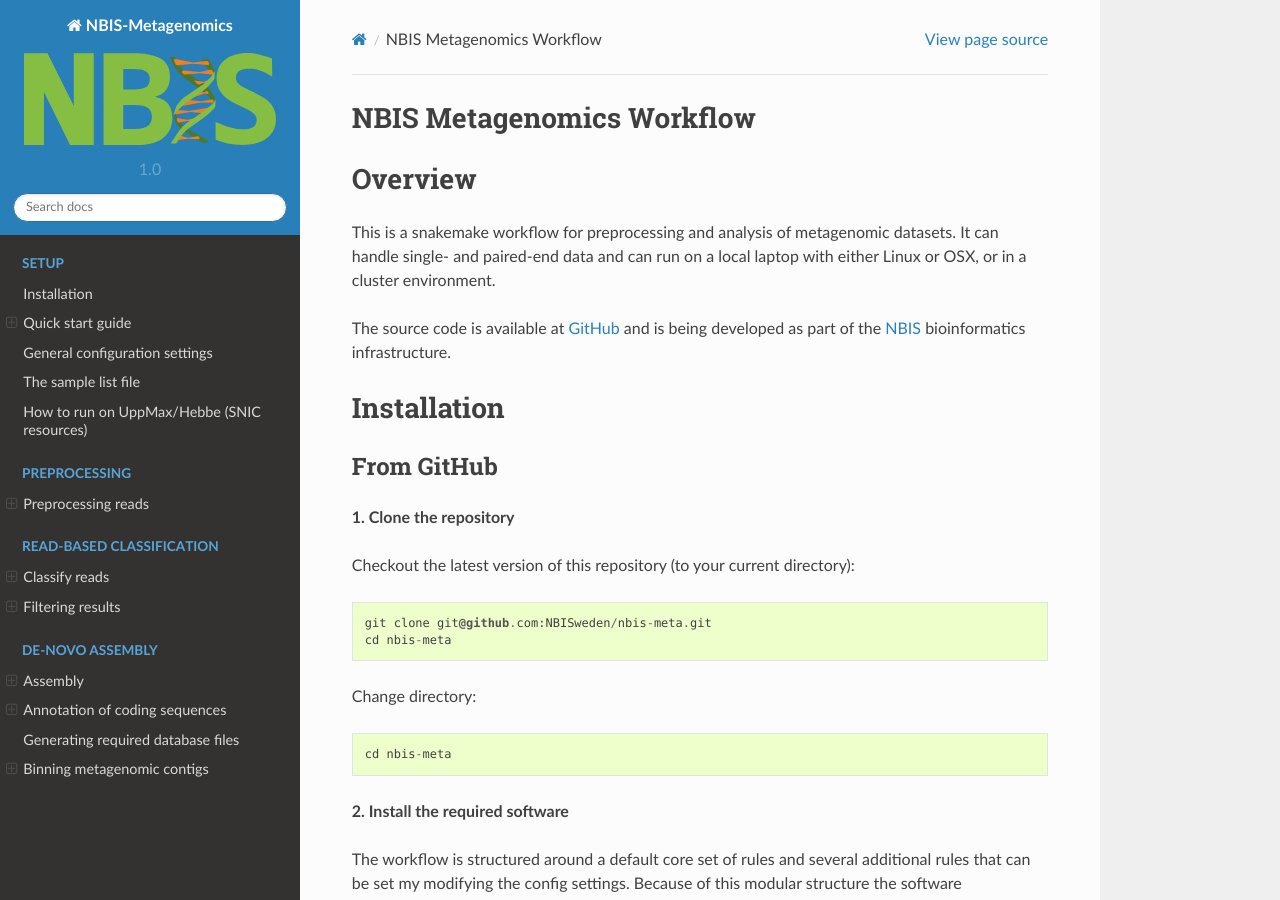
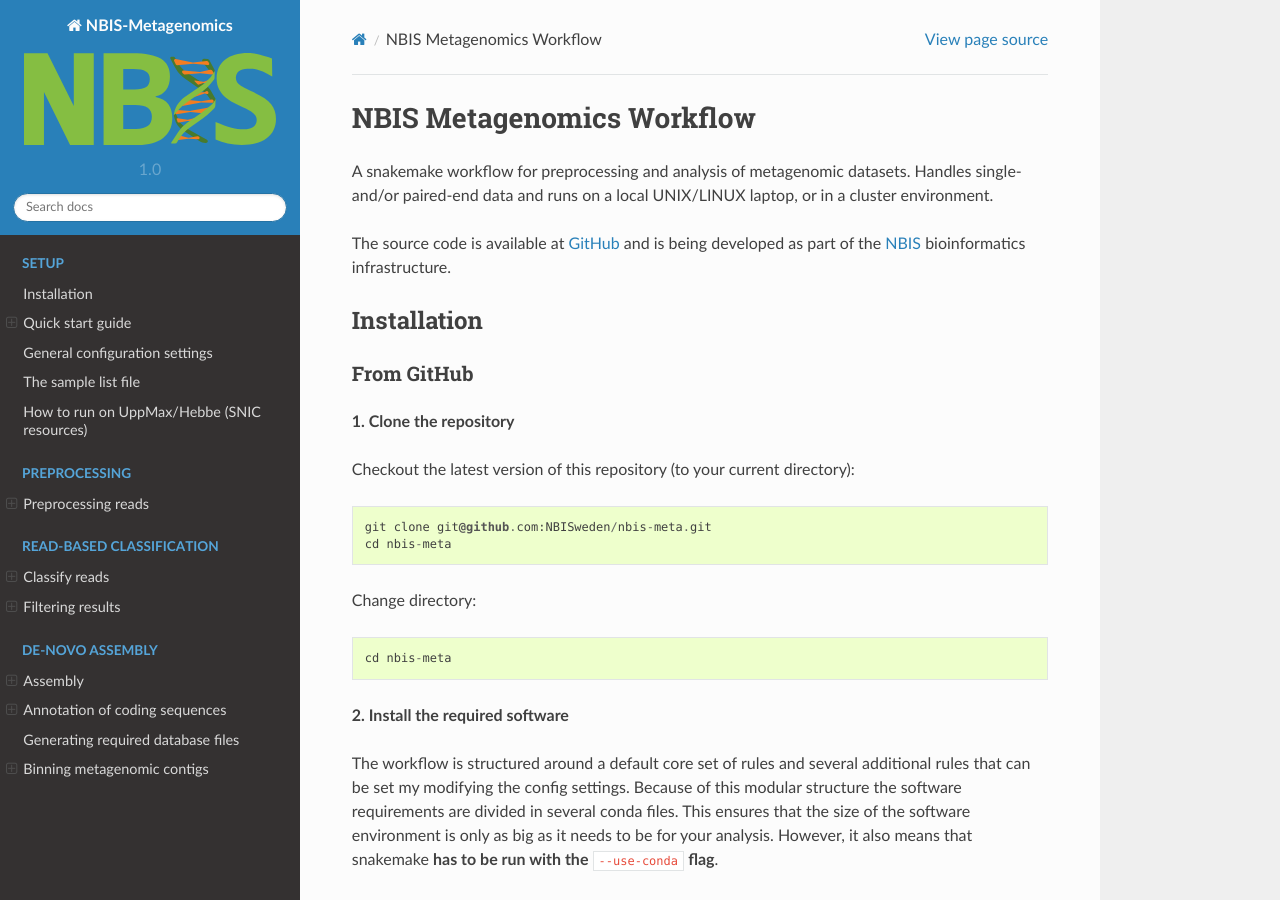
Before and after one commit to NBISweden/nbis-meta, a Sphinx documentation site: the page built from docs/index.rst, in a window 1280 px wide and 900 px high. Built offline with Sphinx 7.4.7 and the Read the Docs theme 2.0.0, drawn with Linux system fonts in a browser that asks for light colours.

Commit message:
Update index

```diff
--- a/docs/index.rst
+++ b/docs/index.rst
@@ -1,49 +1,15 @@
 ==========================
 NBIS Metagenomics Workflow
 ==========================
-
-.. toctree::
-    :maxdepth: 1
-    :caption: Setup
-    :hidden:
-
-    configuration/index
-
-.. toctree::
-    :maxdepth: 1
-    :caption: Preprocessing
-    :hidden:
-
-    preprocessing/index
-
-.. toctree::
-    :maxdepth: 1
-    :caption: Read-based classification
-    :hidden:
-
-    classification/index
-
-.. toctree::
-    :maxdepth: 1
-    :caption: De-novo assembly
-    :hidden:
-
-    assembly/index
-    annotation/index
-    binning/index
-
-========
-Overview
-========
-This is a snakemake workflow for preprocessing and analysis of metagenomic
-datasets. It can handle single- and paired-end data and can run on a
-local laptop with either Linux or OSX, or in a cluster environment.
+A snakemake workflow for preprocessing and analysis of metagenomic
+datasets. Handles single- and/or paired-end data and runs on a local UNIX/LINUX
+laptop, or in a cluster environment.
 
 The source code is available at
 `GitHub <https://github.com/NBISweden/nbis-meta>`_ and is being developed as
 part of the `NBIS <http://nbis.se>`_ bioinformatics infrastructure.
 
-============
+
 Installation
 ============
 
```
Also changed, not shown: other parts of docs/index.rst (+31 -0 lines).
